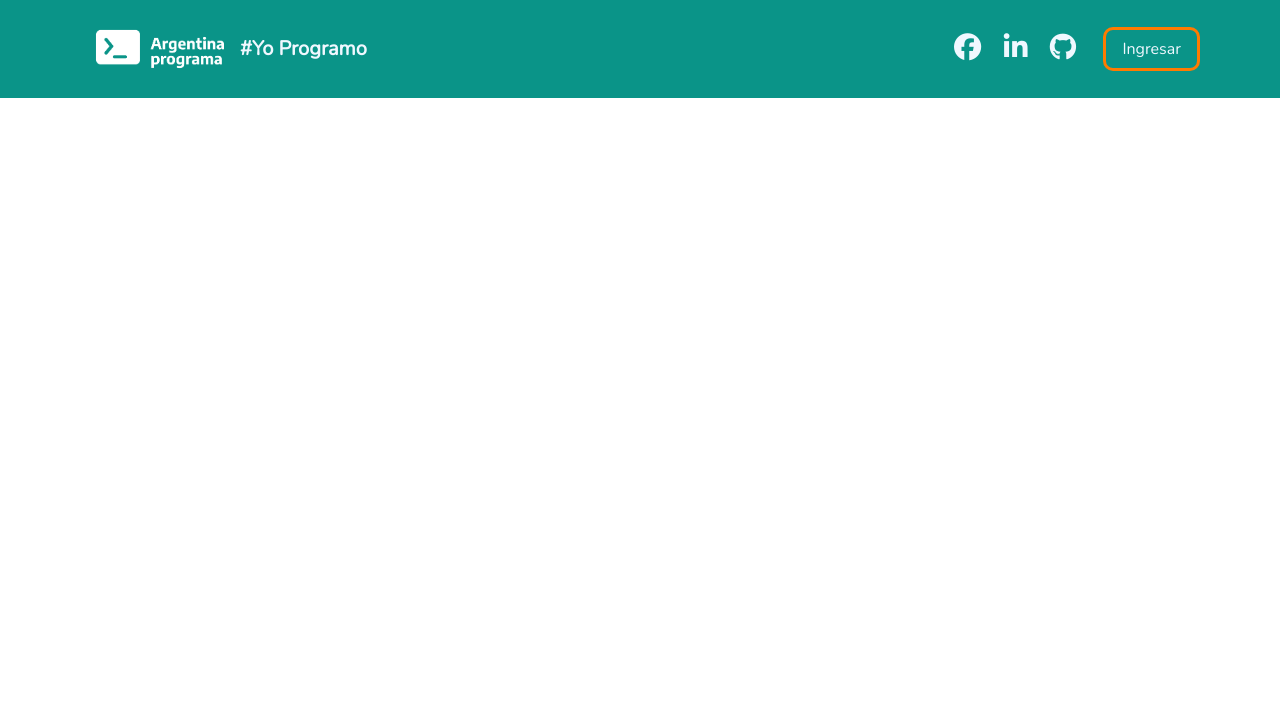
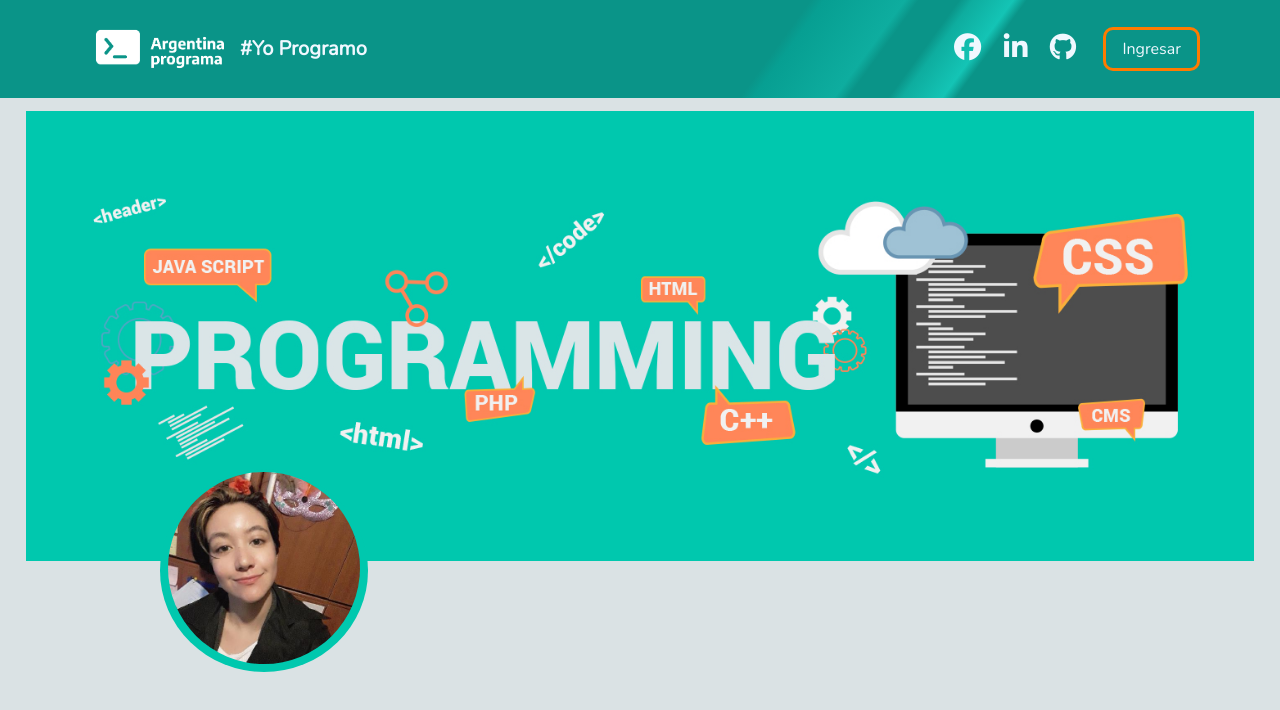
Before and after one commit to belenpotf96/portfolio, a plain HTML site: page index.html in a window 1280 px wide. Drawn offline with nearby package versions, Linux system fonts and the light colour scheme.

Commit message:
Banner y foto de perfil incluidos
• Agregado Banner principal del sitio y foto de perfil.
• Ligeras modificaciones en los colores del navbar.

```diff
--- a/css/styles.css
+++ b/css/styles.css
@@ -6,11 +6,16 @@
     padding: 0;
 }
 
+body {
+    background-color: #dae2e4;
+}
+
 
 /* ---------- Navbar styles ----------- */
 
 .navigation {
-    background-color: #0a9488;
+    background: #0a9488;
+    background: linear-gradient(126deg, #0a9488 60%, #079f92 61%, #0ead9f 67%, #0a9488 68%, #0a9488 71%, #0ead9f 72%, #14c4b5 75%, #0a9488 76%);
     padding: 0 5rem;
     display: flex;
     justify-content: space-between;
@@ -75,3 +80,28 @@
     box-shadow: 0px 0px 5px black;
     transition: 0ms;
 }
+
+
+/* ---------- Profile ----------- */
+
+.banner {
+    margin: 1% 2% 0rem 2%;
+}
+
+.bannerIMG {
+    width: 100%;
+}
+
+.profilePhotoContainer {
+    width: 12rem;
+    position: absolute;
+    background-color: #00c8ae;
+    border-radius: 100%;
+    padding: 0.2rem 0.5rem;
+    transform: translate(10rem, -6rem);
+}
+
+.profilePhoto {
+    width: 100%;
+    border-radius: 100%;
+}
--- a/index.html
+++ b/index.html
@@ -12,6 +12,7 @@
 
 <body>
     <header>
+        <!-- Navbar del proyecto -->
         <nav class="navigation">
             <div class="LogoContainer">
                 <img class="Logo" src="./img/APLogo.png" alt="">
@@ -26,7 +27,15 @@
                 <a href="#" class="loginButton">Ingresar</a>
             </div>
         </nav>
-        <section></section>
+        <!-- "About me" section -->
+        <section class="mainInfo">
+            <article class="banner">
+                <img class="bannerIMG" src="./img/banner.jpg" alt="">
+            </article>
+            <div class="profilePhotoContainer">
+                <img class="profilePhoto" src="./img/profile.jpg" alt="">
+            </div>
+        </section>
     </header>
     <main></main>
     <footer></footer>
```
Also changed, not shown: img/banner.jpg (added), img/profile.jpg (added).
